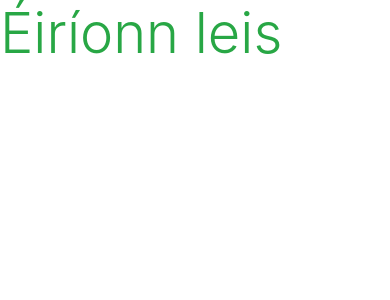
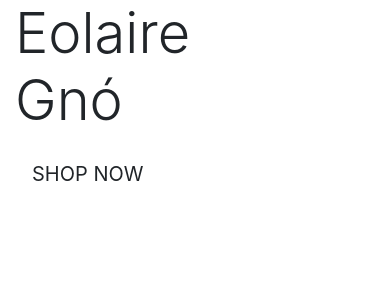
Before and after one commit to seananocoistin/milestoneproject4, a Django app: page / in a window 390 px wide. Shown: the top 300 px of the page. Run offline with Django 3.2, Linux system fonts and the light colour scheme; some libraries are stand-ins or nearby versions.

Commit message:
Added basic elements to the home page

```diff
--- a/home/templates/home/index.html
+++ b/home/templates/home/index.html
@@ -1,6 +1,29 @@
 {% extends "base.html" %}
 {% load static %}
 
+{% block page_header %}
+    <div class="container header-container">
+        <div class="row">
+            <div class="col">
+            </div>
+        </div>
+    </div>
+{% endblock %}
+
 {% block content %}
-<h1 class="display-4 text-success">Éiríonn leis</h1>
+    <div class="container h-m100">
+        <div class="row h-100">
+            <div class="col-7 col-md-6 my-auto">
+                <h1 class="display-4 logo-font text-black">
+                    Eolaire Gnó
+                </h1>
+                <div>
+                    <h4>
+                        <a href="" class="shop-now button btn btn-lg rounded-0 text-uppercase py-3">Shop now</a>
+                    </h4>
+                </div>
+
+            </div>
+        </div>
+    </div>
 {% endblock %}
```
